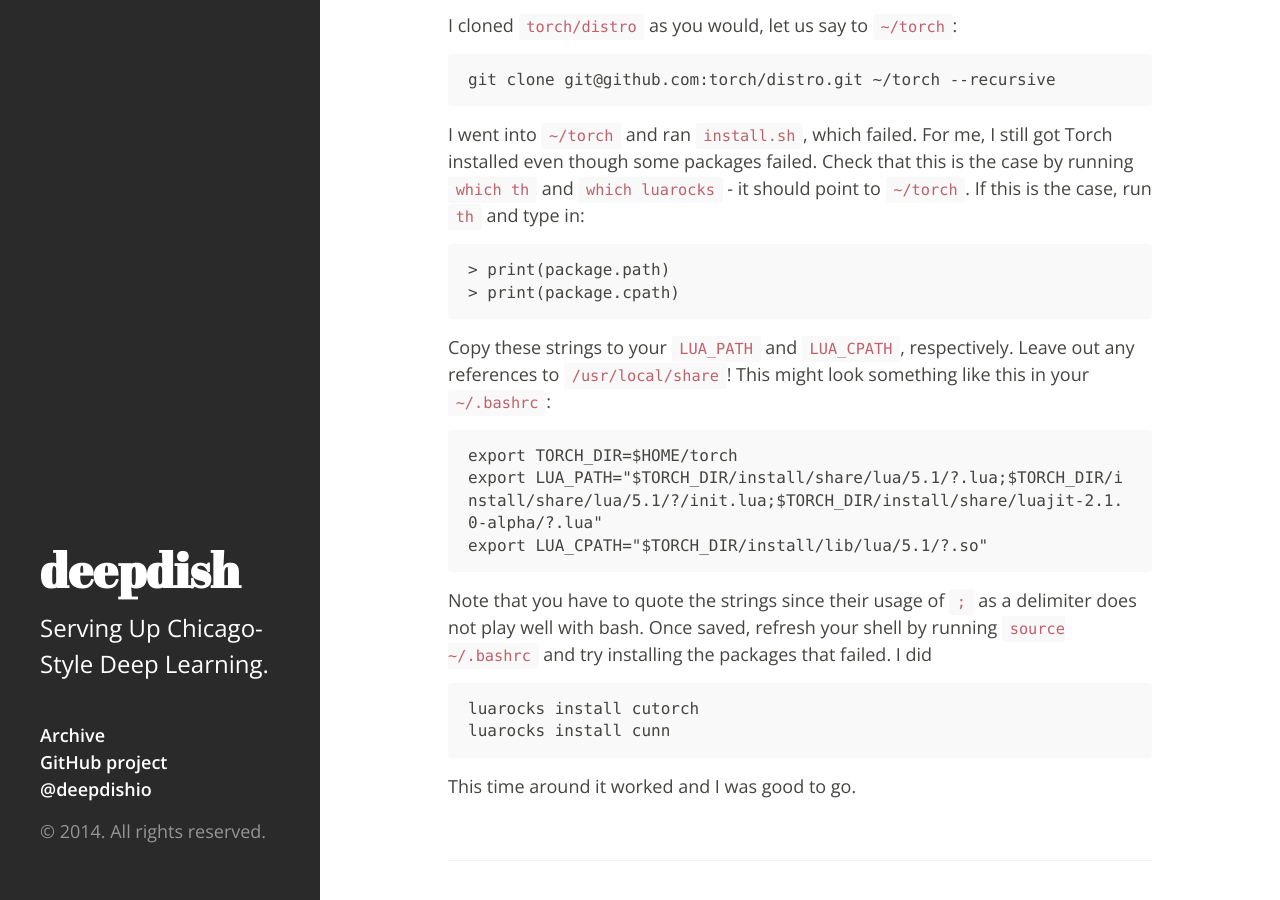
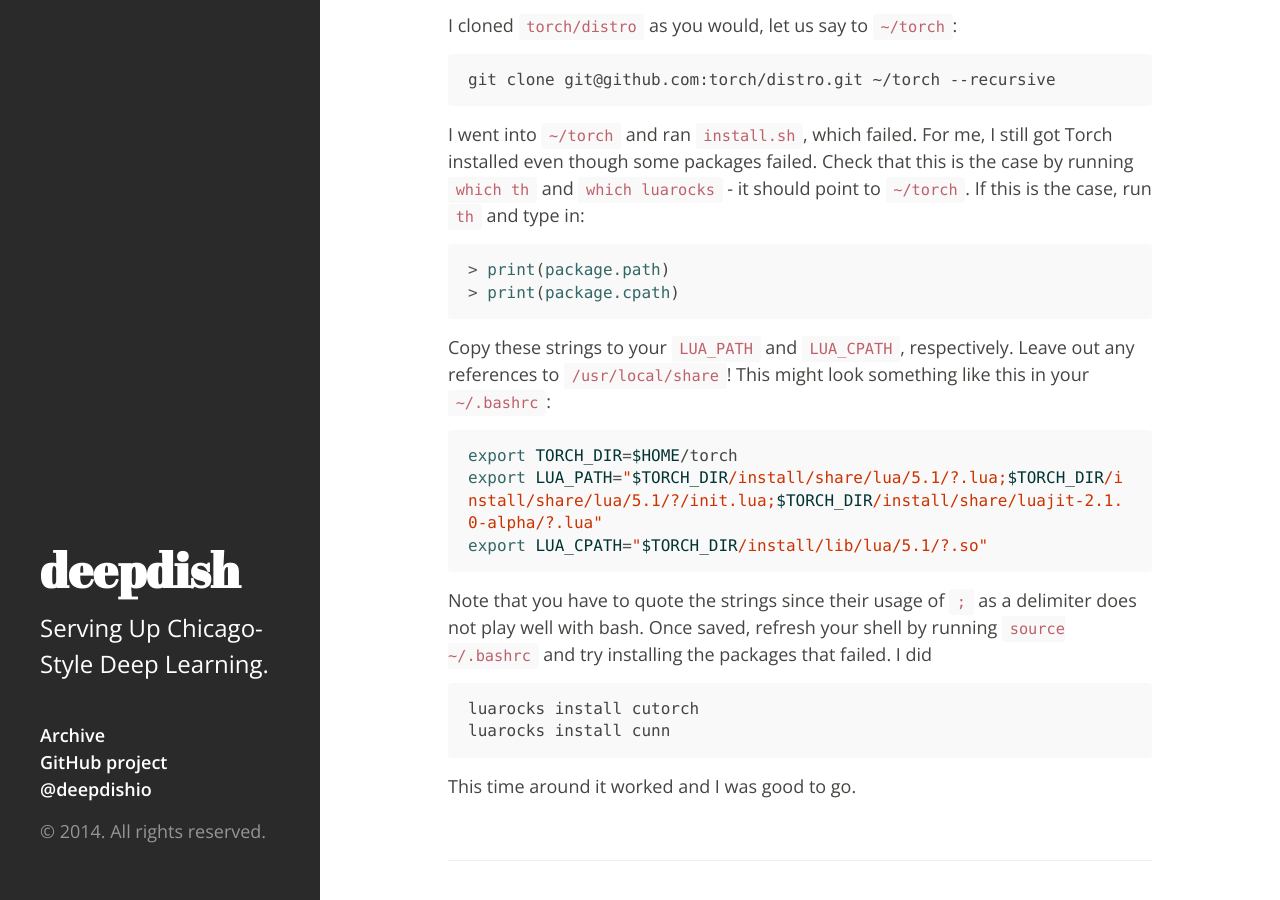
Before and after one commit to uchicago-cs/deepdish, a Jekyll site: the page built from _posts/2015-02-20-local-torch-installation.md, in a window 1280 px wide and 900 px high, scrolled down 638 px. Built offline with Jekyll 4.4.1, drawn with Linux system fonts in a browser that asks for light colours; Markdown is read by kramdown in place of the engine named in the settings.

Commit message:
Marked languages in code blocks in torch post.

````diff
--- a/_posts/2015-02-20-local-torch-installation.md
+++ b/_posts/2015-02-20-local-torch-installation.md
@@ -36,7 +36,7 @@ Torch installed even though some packages failed. Check that this is the case by
 running `which th` and `which luarocks` - it should point to `~/torch`. If this
 is the case, run `th` and type in:
 
-```
+```lua
 > print(package.path)
 > print(package.cpath)
 ```
@@ -45,7 +45,7 @@ Copy these strings to your `LUA_PATH` and `LUA_CPATH`, respectively. Leave out
 any references to `/usr/local/share`! This might look something like this in
 your `~/.bashrc`:
 
-```
+```bash
 export TORCH_DIR=$HOME/torch
 export LUA_PATH="$TORCH_DIR/install/share/lua/5.1/?.lua;$TORCH_DIR/install/share/lua/5.1/?/init.lua;$TORCH_DIR/install/share/luajit-2.1.0-alpha/?.lua"
 export LUA_CPATH="$TORCH_DIR/install/lib/lua/5.1/?.so"
````
